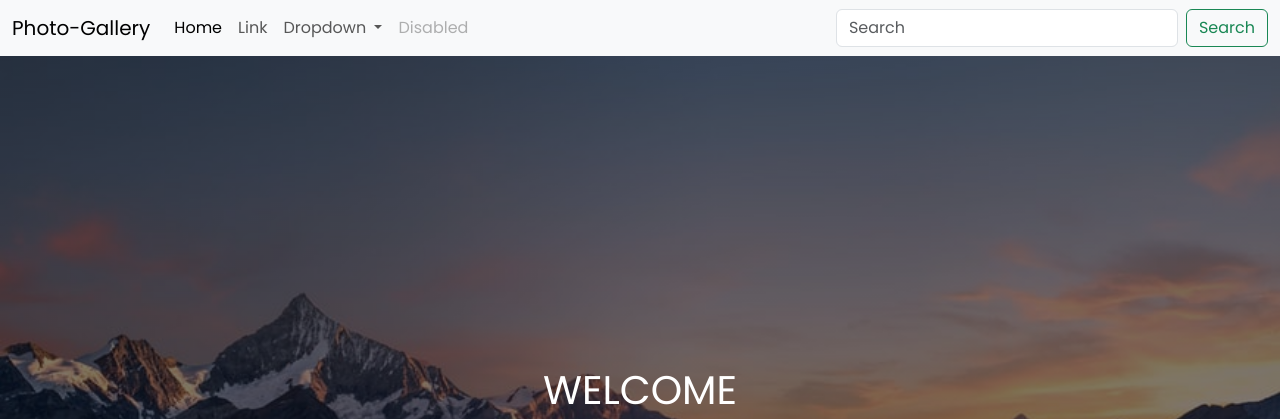
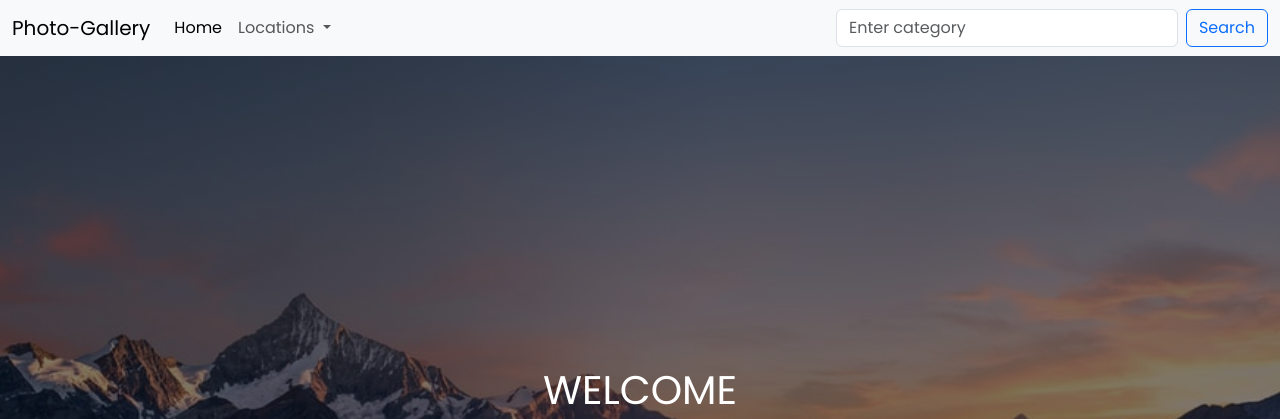
Before and after one commit to Ruweydha/Photo-Gallery, a Django app: page / in a window 1280 px wide. Shown: the top 419 px of the page. Run offline with Django 4.2, Linux system fonts and the light colour scheme; data that the repository does not hold is empty; some libraries are stand-ins or nearby versions.

Commit message:
Added dropdown for filtering the images based on their location

```diff
--- a/images/templates/navbar.html
+++ b/images/templates/navbar.html
@@ -1,35 +1,28 @@
 <nav class="navbar navbar-expand-lg navbar-light bg-light">
     <div class="container-fluid">
-      <a class="navbar-brand" href="{% url 'welcome' %}">Photo-Gallery</a>
+      <a class="navbar-brand" href="{% url 'home' %}">Photo-Gallery</a>
       <button class="navbar-toggler" type="button" data-bs-toggle="collapse" data-bs-target="#navbarSupportedContent" aria-controls="navbarSupportedContent" aria-expanded="false" aria-label="Toggle navigation">
         <span class="navbar-toggler-icon"></span>
       </button>
       <div class="collapse navbar-collapse" id="navbarSupportedContent">
         <ul class="navbar-nav me-auto mb-2 mb-lg-0">
           <li class="nav-item">
-            <a class="nav-link active" aria-current="page" href="{% url 'welcome' %}">Home</a>
-          </li>
-          <li class="nav-item">
-            <a class="nav-link" href="#">Link</a>
+            <a class="nav-link active" aria-current="page" href="{% url 'home' %}">Home</a>
           </li>
           <li class="nav-item dropdown">
-            <a class="nav-link dropdown-toggle" href="#" id="navbarDropdown" role="button" data-bs-toggle="dropdown" aria-expanded="false">
-              Dropdown
+            <a class="nav-link dropdown-toggle" href="" id="navbarDropdown" role="button" data-bs-toggle="dropdown" aria-expanded="false">
+              Locations
             </a>
-            <!-- <ul class="dropdown-menu" aria-labelledby="navbarDropdown">
-              <li><a class="dropdown-item" href="#">Action</a></li>
-              <li><a class="dropdown-item" href="#">Another action</a></li>
-              <li><hr class="dropdown-divider"></li>
-              <li><a class="dropdown-item" href="#">Something else here</a></li>
+            <ul class="dropdown-menu" aria-labelledby="navbarDropdown">
+              {% for location in location_list %}
+              <li><a class="dropdown-item" href="{% url 'location' location %}">{{location.location}}</a></li>
+              {% endfor %}
             </ul>
-          </li> -->
-          <li class="nav-item">
-            <a class="nav-link disabled" href="#" tabindex="-1" aria-disabled="true">Disabled</a>
           </li>
         </ul>
-        <form class="d-flex">
-          <input class="form-control me-2" type="search" placeholder="Search" aria-label="Search">
-          <button class="btn btn-outline-success" type="submit">Search</button>
+        <form class="d-flex" role="search" action="{% url 'search' %}">
+          <input class="form-control me-2" type="search" placeholder="Enter category" aria-label="Search" name = 'image'>
+          <button class="btn btn-outline-primary" type="submit">Search</button>
         </form>
       </div>
     </div>
```
